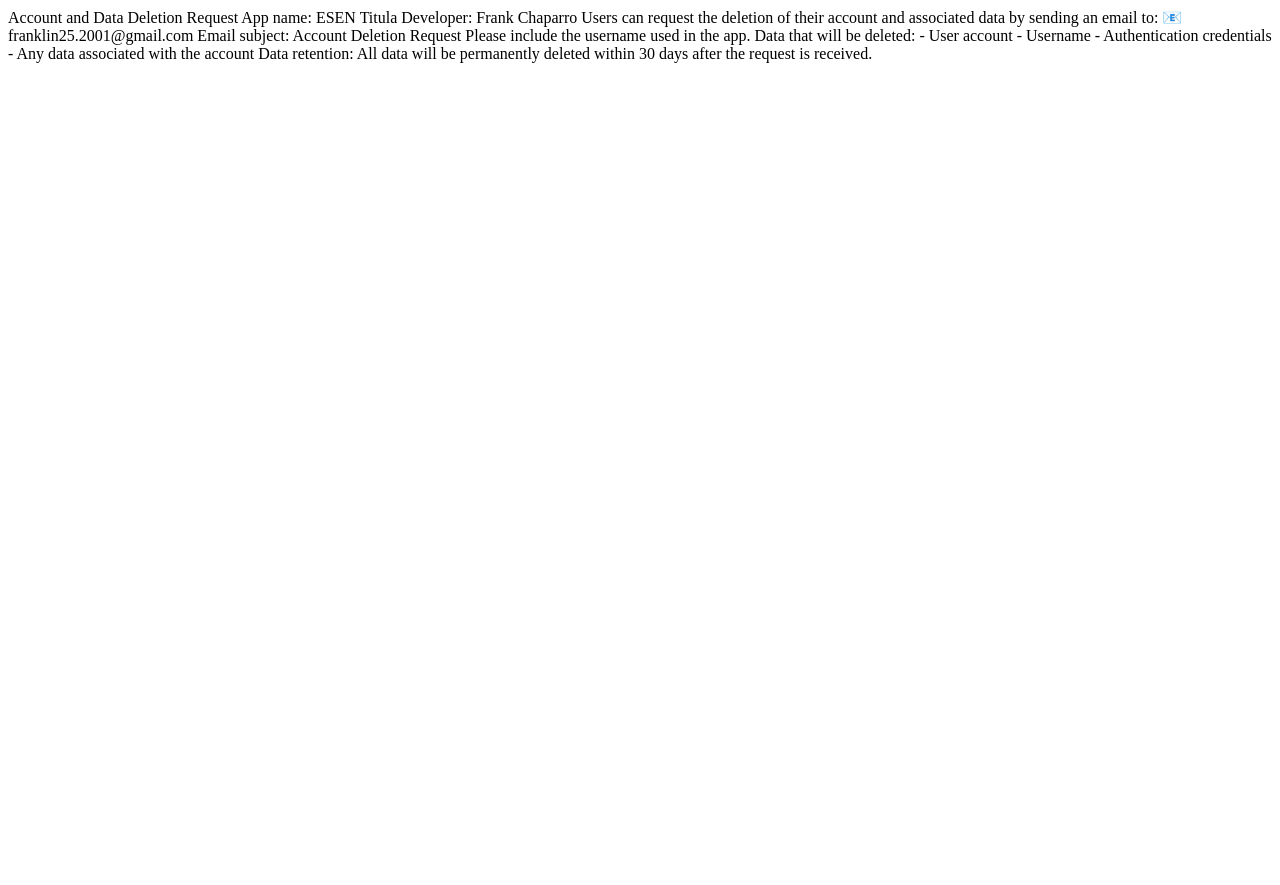
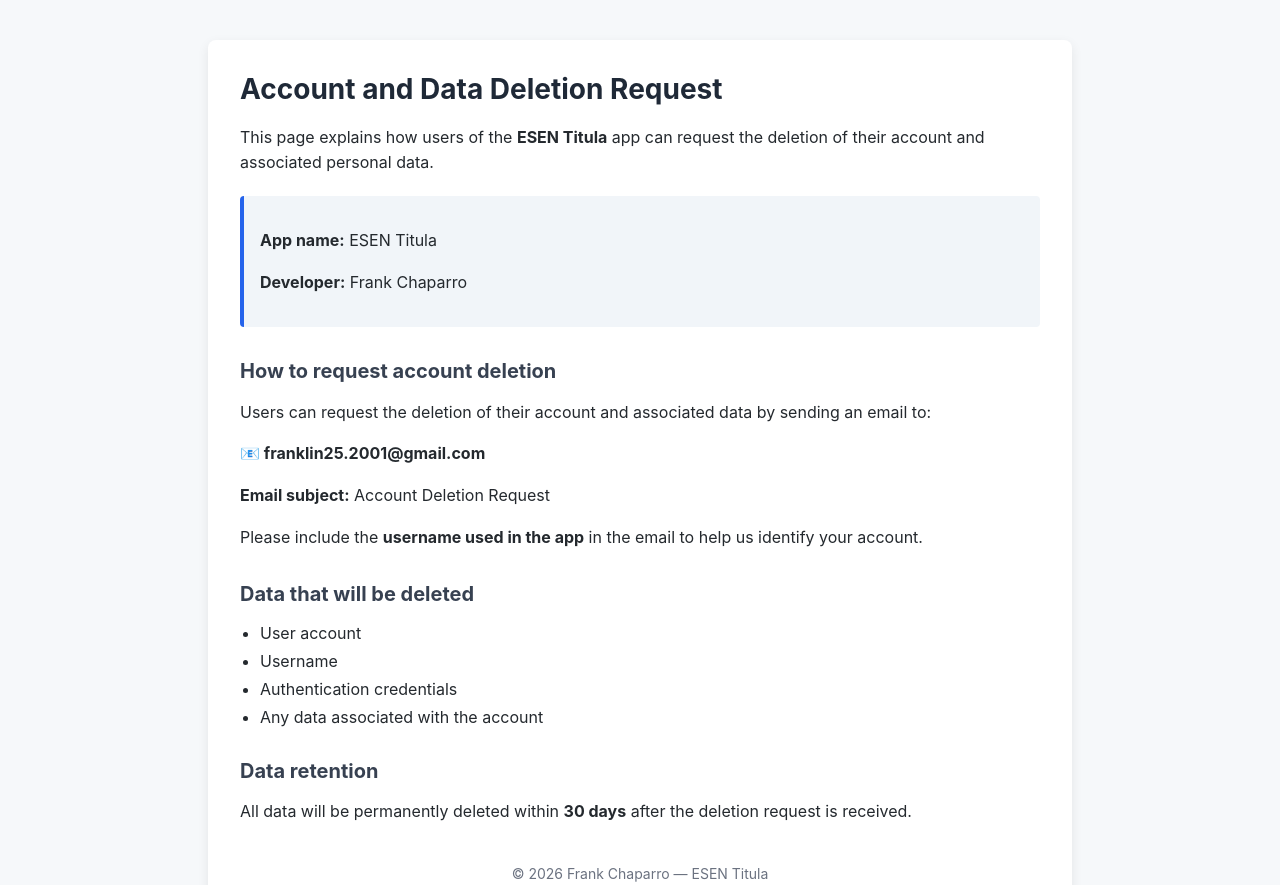
Before and after one commit to frank-chaparro/account-deletion-esenapp, a plain HTML site: page index.html in a window 1280 px wide. Shown: the top 885 px of the page. Before the commit the page ends 800 px from the top, so only its background shows below. Drawn offline with Linux system fonts and the light colour scheme.

Commit message:
Revamp account deletion request page layout

```diff
--- a/index.html
+++ b/index.html
@@ -1,21 +1,121 @@
-Account and Data Deletion Request
+<!DOCTYPE html>
+<html lang="en">
+<head>
+  <meta charset="UTF-8" />
+  <title>Account and Data Deletion Request | ESEN Titula</title>
+  <meta name="viewport" content="width=device-width, initial-scale=1.0" />
+  <style>
+    body {
+      font-family: -apple-system, BlinkMacSystemFont, "Segoe UI", Roboto, Arial, sans-serif;
+      background-color: #f6f8fa;
+      color: #24292e;
+      margin: 0;
+      padding: 0;
+    }
 
-App name: ESEN Titula
-Developer: Frank Chaparro
+    .container {
+      max-width: 800px;
+      margin: 40px auto;
+      background: #ffffff;
+      padding: 32px;
+      border-radius: 8px;
+      box-shadow: 0 4px 12px rgba(0, 0, 0, 0.08);
+    }
 
-Users can request the deletion of their account and associated data by sending an email to:
+    h1 {
+      margin-top: 0;
+      font-size: 28px;
+      color: #1f2937;
+    }
 
-📧 franklin25.2001@gmail.com
+    h2 {
+      margin-top: 32px;
+      font-size: 20px;
+      color: #374151;
+    }
 
-Email subject: Account Deletion Request
+    p {
+      line-height: 1.6;
+      font-size: 16px;
+    }
 
-Please include the username used in the app.
+    ul {
+      padding-left: 20px;
+    }
 
-Data that will be deleted:
-- User account
-- Username
-- Authentication credentials
-- Any data associated with the account
+    li {
+      margin-bottom: 8px;
+    }
 
-Data retention:
-All data will be permanently deleted within 30 days after the request is received.
+    .highlight {
+      background-color: #f1f5f9;
+      padding: 16px;
+      border-left: 4px solid #2563eb;
+      border-radius: 4px;
+      margin: 20px 0;
+    }
+
+    .email {
+      font-weight: bold;
+      font-size: 16px;
+    }
+
+    footer {
+      margin-top: 40px;
+      font-size: 14px;
+      color: #6b7280;
+      text-align: center;
+    }
+  </style>
+</head>
+<body>
+  <div class="container">
+    <h1>Account and Data Deletion Request</h1>
+
+    <p>
+      This page explains how users of the <strong>ESEN Titula</strong> app can request
+      the deletion of their account and associated personal data.
+    </p>
+
+    <div class="highlight">
+      <p><strong>App name:</strong> ESEN Titula</p>
+      <p><strong>Developer:</strong> Frank Chaparro</p>
+    </div>
+
+    <h2>How to request account deletion</h2>
+    <p>
+      Users can request the deletion of their account and associated data by sending
+      an email to:
+    </p>
+
+    <p class="email">📧 franklin25.2001@gmail.com</p>
+
+    <p>
+      <strong>Email subject:</strong> Account Deletion Request
+    </p>
+
+    <p>
+      Please include the <strong>username used in the app</strong> in the email to help
+      us identify your account.
+    </p>
+
+    <h2>Data that will be deleted</h2>
+    <ul>
+      <li>User account</li>
+      <li>Username</li>
+      <li>Authentication credentials</li>
+      <li>Any data associated with the account</li>
+    </ul>
+
+    <h2>Data retention</h2>
+    <p>
+      All data will be permanently deleted within <strong>30 days</strong> after the
+      deletion request is received.
+    </p>
+
+    <footer>
+      © 2026 Frank Chaparro — ESEN Titula
+    </footer>
+  </div>
+</body>
+</html>
```
